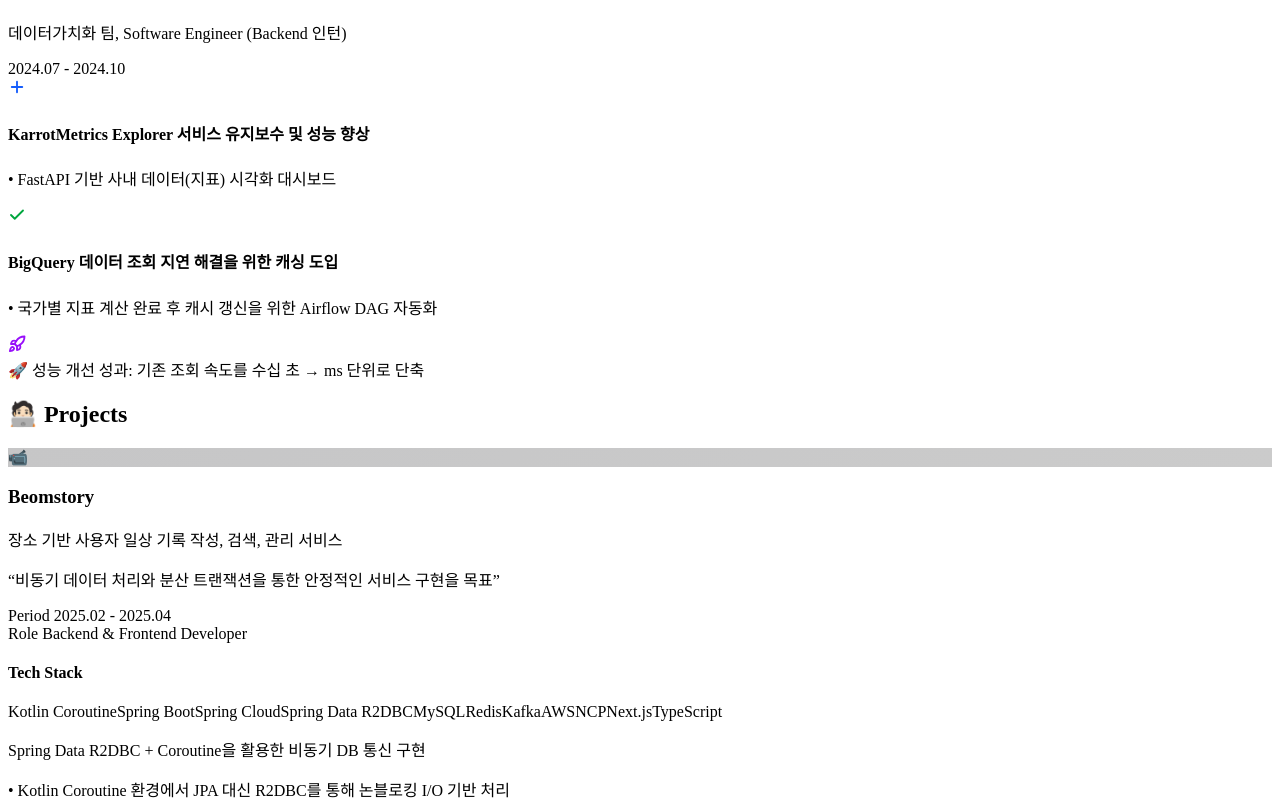
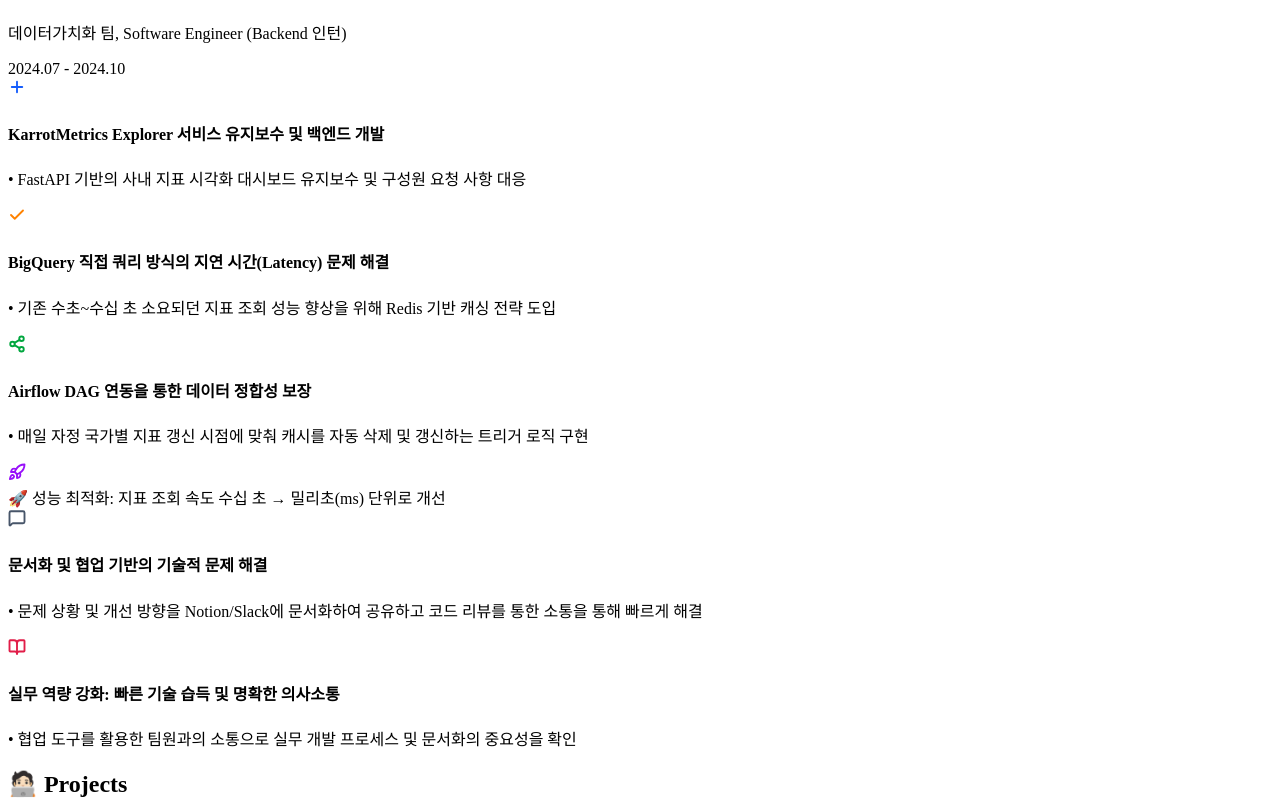
Before and after one commit to qjatjr29/portfolio, a React (Vite) app: page / in a window 1280 px wide. Shown: the part 8245-9045 px from the top of the page. Built offline with nearby package versions, Linux system fonts and the light colour scheme; the HTML template or start-up script is replaced by a standard one.

Commit message:
refactor: 인턴 경험, 스킬 수정

```diff
--- a/src/components/constants/experience.tsx
+++ b/src/components/constants/experience.tsx
@@ -1,4 +1,11 @@
-import { Plus, Check, Rocket } from "lucide-react";
+import {
+  Plus,
+  Check,
+  Rocket,
+  Share2,
+  MessageSquare,
+  BookOpen,
+} from "lucide-react";
 import type { ReactNode } from "react";
 import karrotImage from "../../public/karrot.png";
 
@@ -21,14 +28,15 @@
 export const EXPERIENCES: ExperienceItem[] = [
   {
     id: "daangn",
-    company: "당근마켓",
+    company: "당근",
     logo: karrotImage,
     role: "데이터가치화 팀, Software Engineer (Backend 인턴)",
     period: "2024.07 - 2024.10",
     details: [
       {
-        title: "KarrotMetrics Explorer 서비스 유지보수 및 성능 향상",
-        content: "FastAPI 기반 사내 데이터(지표) 시각화 대시보드",
+        title: "KarrotMetrics Explorer 서비스 유지보수 및 백엔드 개발",
+        content:
+          "FastAPI 기반의 사내 지표 시각화 대시보드 유지보수 및 구성원 요청 사항 대응",
         icon: Plus,
         iconBg: "bg-blue-50",
         iconColor: "#155DFC",
@@ -36,22 +44,50 @@
       {
         title: (
           <>
-            BigQuery 데이터 조회 지연 해결을 위한{" "}
-            <span className="text-orange-600 font-bold">캐싱 도입</span>
+            BigQuery 직접 쿼리 방식의{" "}
+            <span className="text-orange-600 font-bold">
+              지연 시간(Latency) 문제 해결
+            </span>
           </>
         ),
-        content: "국가별 지표 계산 완료 후 캐시 갱신을 위한 Airflow DAG 자동화",
+        content:
+          "기존 수초~수십 초 소요되던 지표 조회 성능 향상을 위해 Redis 기반 캐싱 전략 도입",
         icon: Check,
+        iconBg: "bg-orange-50",
+        iconColor: "#FF8200",
+      },
+      {
+        title: "Airflow DAG 연동을 통한 데이터 정합성 보장",
+        content:
+          "매일 자정 국가별 지표 갱신 시점에 맞춰 캐시를 자동 삭제 및 갱신하는 트리거 로직 구현",
+        icon: Share2,
         iconBg: "bg-green-50",
         iconColor: "#00A63E",
       },
       {
-        title: "기존 조회 속도를 수십 초 → ms 단위로 단축",
-        badge: "🚀 성능 개선 성과",
+        title: "지표 조회 속도 수십 초 → 밀리초(ms) 단위로 개선",
+        badge: "🚀 성능 최적화",
+        content: "응답 속도 단축을 통해 사내 구성원의 업무 효율성 향상",
         icon: Rocket,
         iconBg: "bg-purple-50",
         iconColor: "#9810FA",
       },
+      {
+        title: "문서화 및 협업 기반의 기술적 문제 해결",
+        content:
+          "문제 상황 및 개선 방향을 Notion/Slack에 문서화하여 공유하고 코드 리뷰를 통한 소통을 통해 빠르게 해결",
+        icon: MessageSquare,
+        iconBg: "bg-slate-50",
+        iconColor: "#475569",
+      },
+      {
+        title: "실무 역량 강화: 빠른 기술 습득 및 명확한 의사소통",
+        content:
+          "협업 도구를 활용한 팀원과의 소통으로 실무 개발 프로세스 및 문서화의 중요성을 확인",
+        icon: BookOpen,
+        iconBg: "bg-rose-50",
+        iconColor: "#E11D48",
+      },
     ],
   },
 ];
--- a/src/components/constants/skills.ts
+++ b/src/components/constants/skills.ts
@@ -30,7 +30,7 @@
       { name: "Spring Boot", isMain: true },
       { name: "TypeScript" },
       { name: "Node.js" },
-      { name: "Nestjs" },
+      { name: "NestJS" },
       { name: "Junit5" },
       { name: "Python" },
       { name: "FastAPI" },
@@ -67,7 +67,6 @@
       { name: "Kafka" },
       { name: "Docker" },
       { name: "Jenkins" },
-      { name: "AWS CodeDeploy" },
       { name: "Github Actions", isMain: true },
     ],
   },
@@ -77,9 +76,9 @@
     icon: MessageSquare,
     skills: [
       { name: "Git", isMain: true },
-      { name: "Jira" },
       { name: "Slack" },
       { name: "Notion" },
+      { name: "Jira" },
     ],
   },
 ];
```
